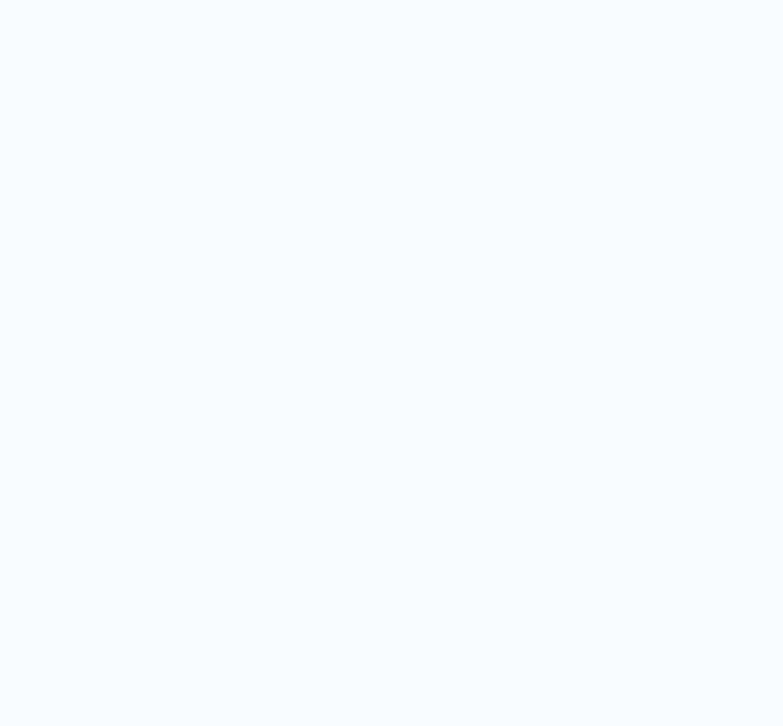
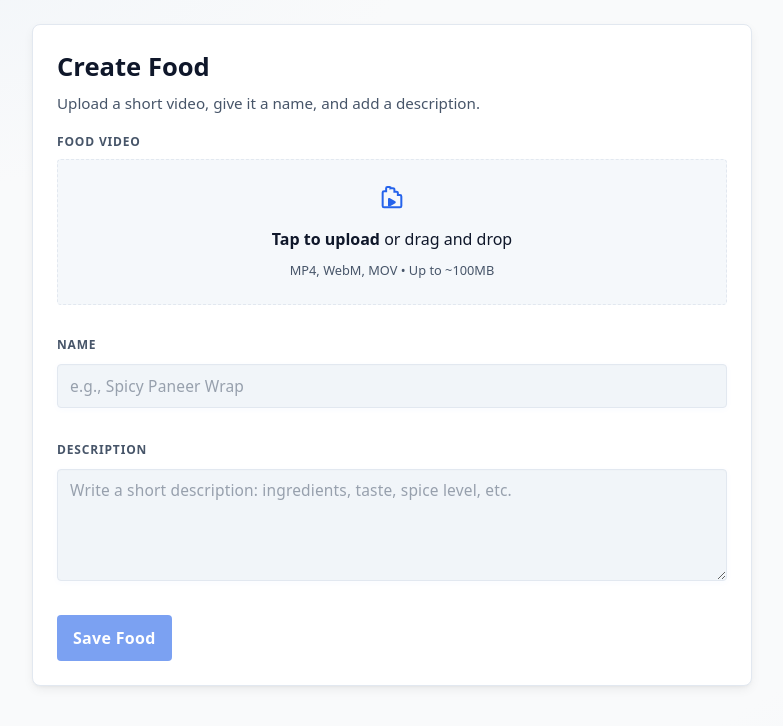
Before and after one commit to dadhichvansh/food-view, a React (Vite) app in the folder client/: page /create-food in a window 1280 px wide. Before the commit this address had no page. Shown: the top 726 px of the page, without its empty margins (248-1031 px from the left). Built offline with nearby package versions, Linux system fonts and the light colour scheme.

Commit message:
Define Home, CreateFood, Profile routes

```diff
--- a/client/src/routes/AppRoutes.jsx
+++ b/client/src/routes/AppRoutes.jsx
@@ -4,6 +4,9 @@ import ChooseRegister from '../pages/auth/ChooseRegister';
 import UserLogin from '../pages/auth/UserLogin';
 import FoodPartnerRegister from '../pages/auth/FoodPartnerRegister';
 import FoodPartnerLogin from '../pages/auth/FoodPartnerLogin';
+import Home from '../pages/general/Home';
+import CreateFood from '../pages/food-partner/CreateFood';
+import Profile from '../pages/food-partner/Profile';
 
 function AppRoutes() {
   return (
@@ -17,6 +20,9 @@ function AppRoutes() {
           element={<FoodPartnerRegister />}
         />
         <Route path="/food-partner/login" element={<FoodPartnerLogin />} />
+        <Route path="/" element={<Home />} />
+        <Route path="/create-food" element={<CreateFood />} />
+        <Route path="/food-partner/:id" element={<Profile />} />
       </Routes>
     </Router>
   );
```
